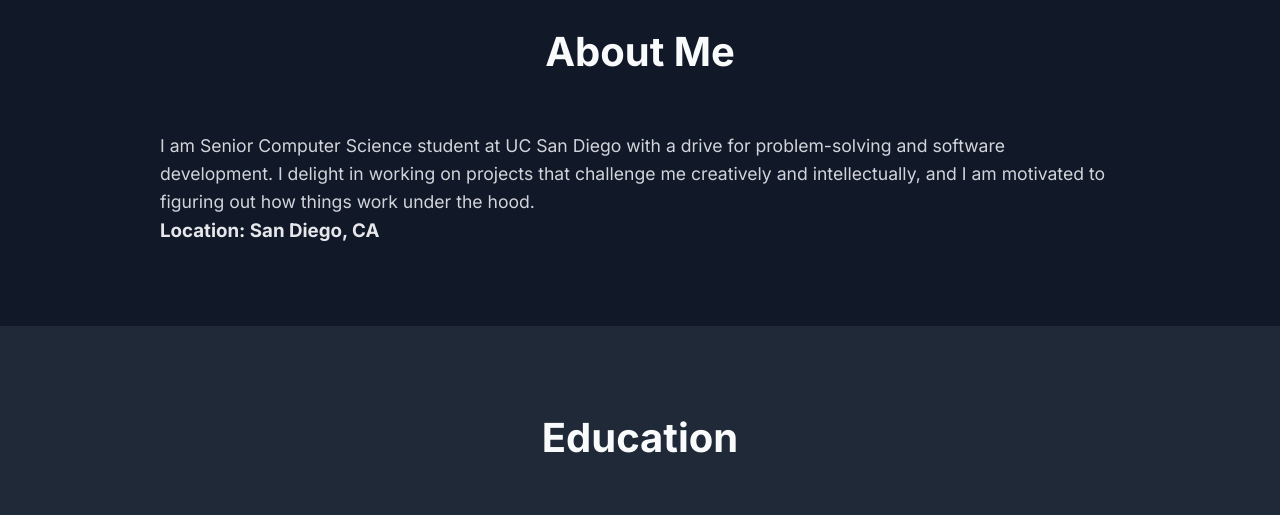
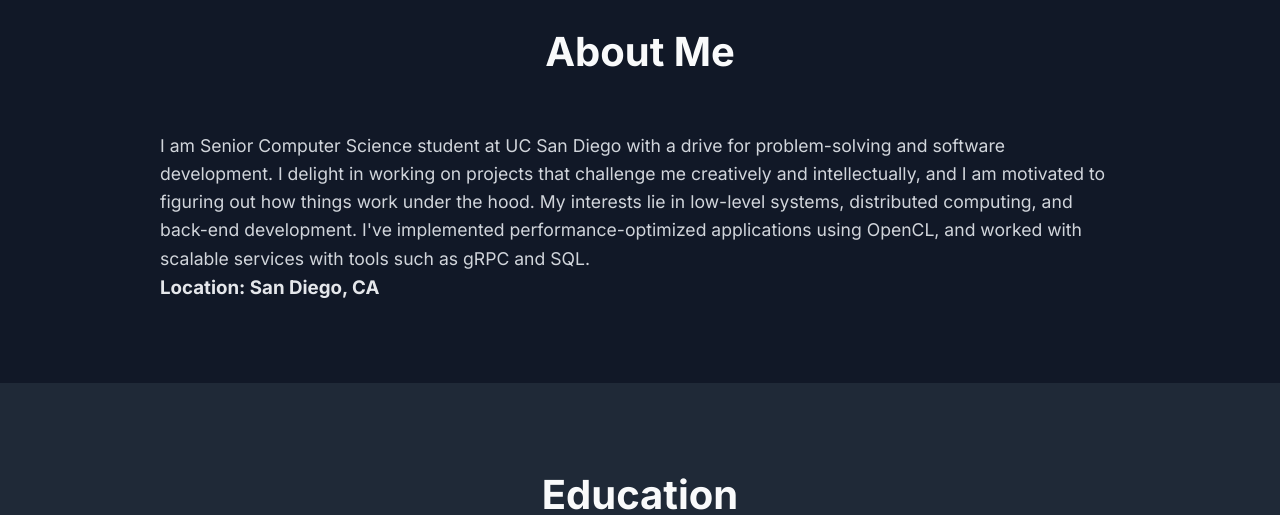
Before and after one commit to hhajibadri/personal-portfolio, a plain HTML site: page index.html in a window 1280 px wide. Shown: the part 860-1375 px from the top of the page. Drawn offline with Linux system fonts and the light colour scheme.

Commit message:
improved about section

```diff
--- a/index.html
+++ b/index.html
@@ -60,9 +60,11 @@
                 <div class="about-text">
                     <p>
                         I am Senior Computer Science student at UC San Diego with a drive for problem-solving and
-                        software development.
-                        I delight in working on projects that challenge me creatively and intellectually,
-                        and I am motivated to figuring out how things work under the hood.
+                        software development. I delight in working on projects that challenge me creatively and
+                        intellectually, and I am motivated to figuring out how things work under the hood. My interests
+                        lie in low-level systems, distributed computing, and back-end development. I've implemented
+                        performance-optimized applications using OpenCL, and worked with scalable services with tools
+                        such as gRPC and SQL.
                     </p>
                     <br>
                     <h3>Location: San Diego, CA</h4>
@@ -71,8 +73,8 @@
                     <div class="image-placeholder">
                         <i class="fas fa-user"></i>
                     </div>-->
-                </div>
             </div>
+        </div>
         </div>
     </section>
 
@@ -90,7 +92,8 @@
                             <p class="institution">University of California, San Diego</p>
                             <p class="duration">Expected Graduation: December 2025</p>
                         </div>
-                        <p class="description">Relevant Coursework: Computer Architecture, Operating Systems, Linear, Programming, Software
+                        <p class="description">Relevant Coursework: Computer Architecture, Operating Systems, Linear,
+                            Programming, Software
                             Engineering, Computer Security, Data
                             Structures, Algorithms, Parallel Computing, Recommender Systems, Networked Services,
                             Statistical NLP</p>
```
